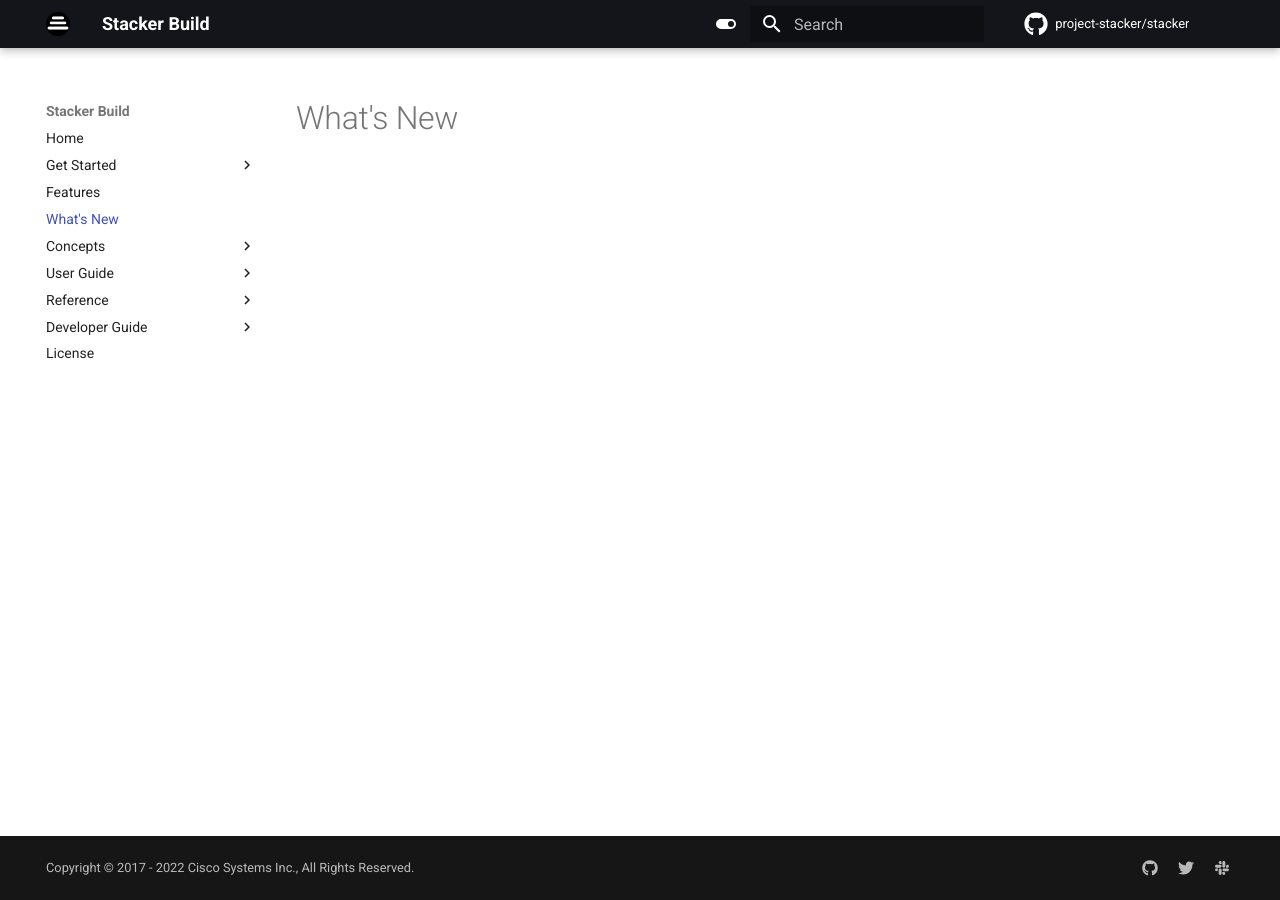
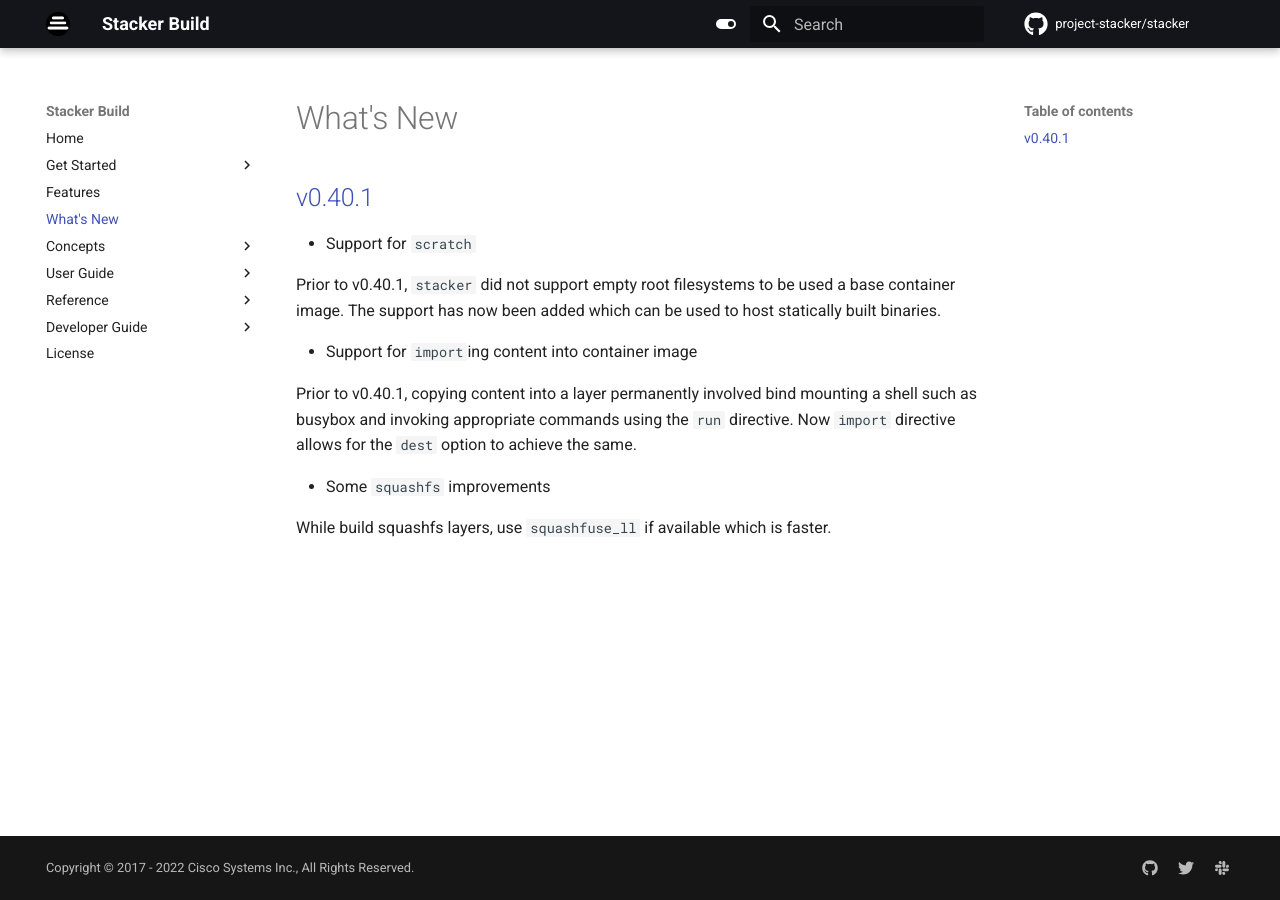
Before and after one commit to rchincha/project-stacker.github.io, an MkDocs documentation site: the page built from docs/whats-new.md, in a window 1280 px wide. Built offline with MkDocs 1.6.1 and Material for MkDocs 9.7.7, drawn with Linux system fonts in a browser that asks for light colours; comment, search, counter and statistics services are not loaded; the version menu is left out.

Commit message:
docs: add changes for v0.40.1 (#35)
Signed-off-by: Ramkumar Chinchani <rchincha@cisco.com>

```diff
--- a/docs/whats-new.md
+++ b/docs/whats-new.md
@@ -1 +1,20 @@
 # What's New
+
+## [v0.40.1](https://github.com/project-stacker/stacker/releases/tag/v0.40.1)
+
+* Support for `scratch`
+
+Prior to v0.40.1, `stacker` did not support empty root filesystems to be used a
+base container image. The support has now been added which can be used to host
+statically built binaries.
+
+* Support for `import`ing content into container image
+
+Prior to v0.40.1, copying content into a layer permanently involved bind
+mounting a shell such as busybox and invoking appropriate commands using the
+`run` directive. Now `import` directive allows for the `dest` option to achieve
+the same.
+
+* Some `squashfs` improvements
+
+While build squashfs layers, use `squashfuse_ll` if available which is faster.
```
Also changed, not shown: docs/reference/stacker_file.md (+13 -0 lines).
